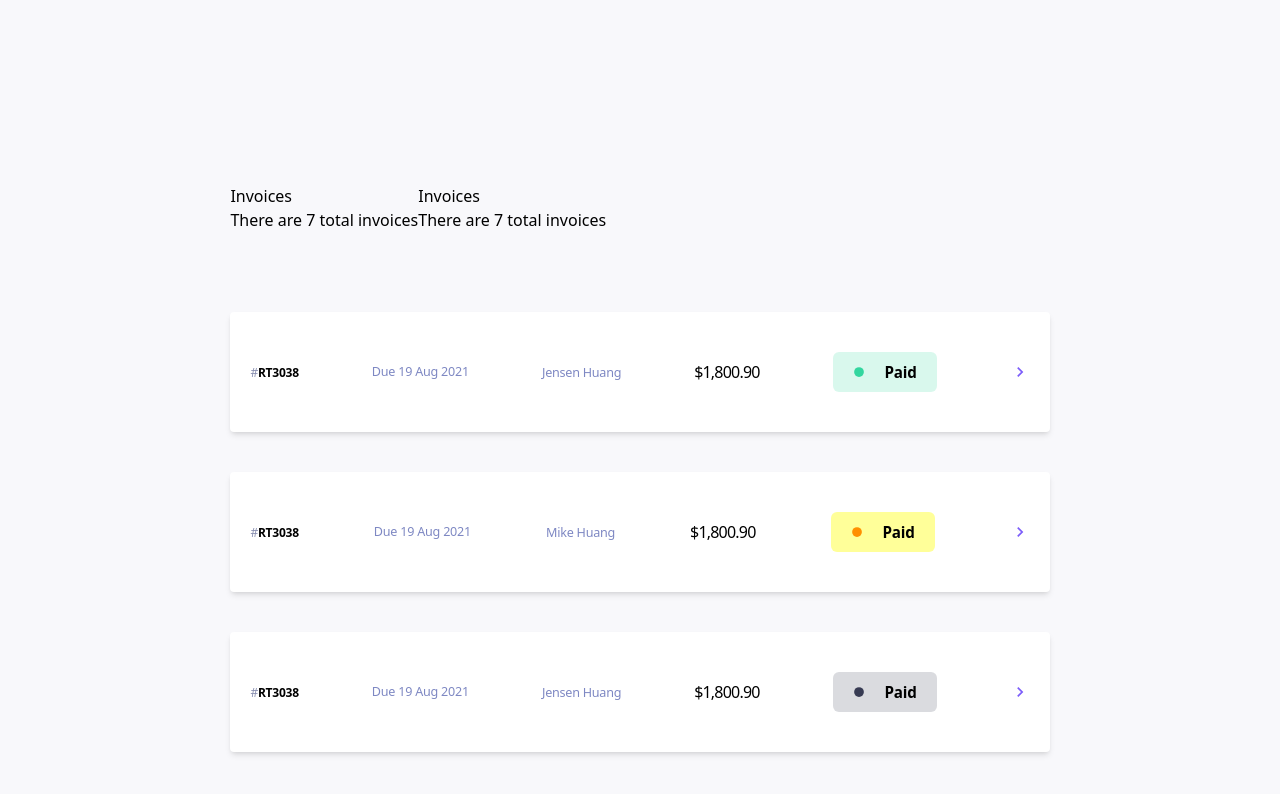
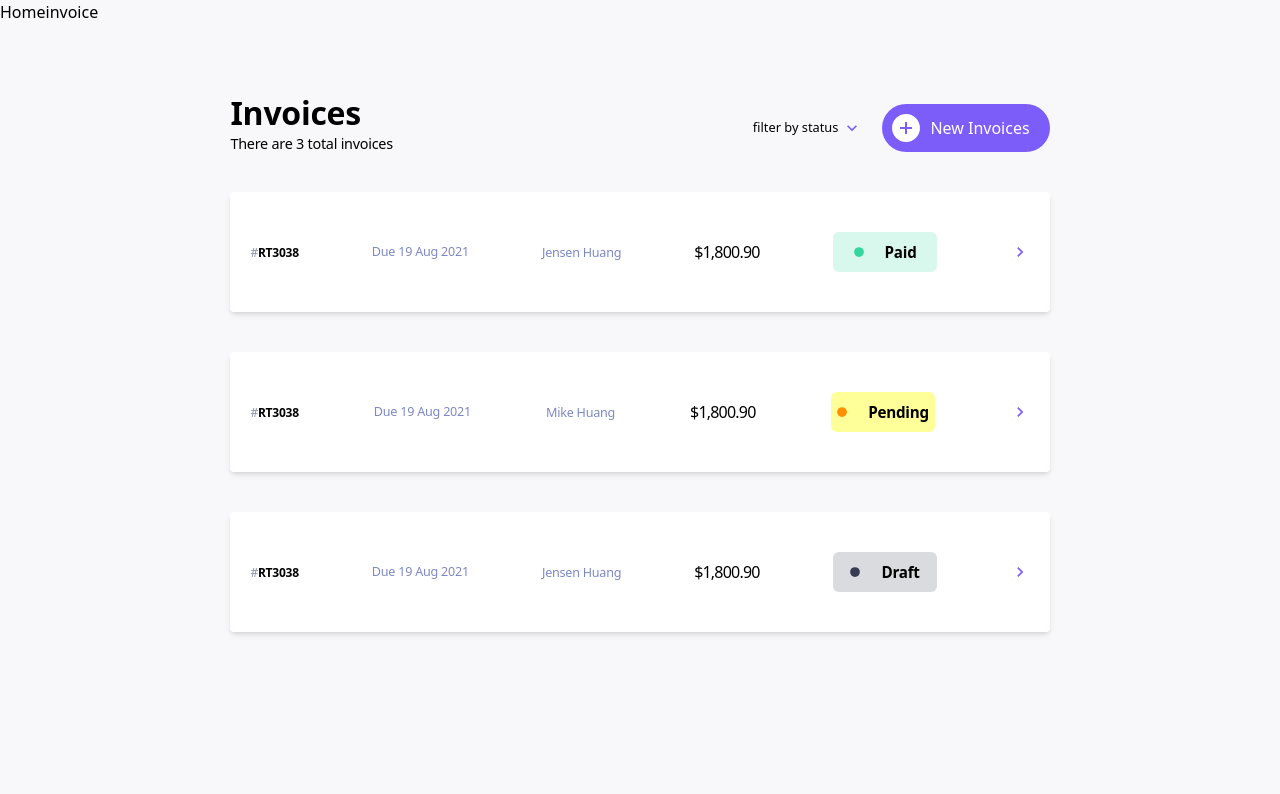
Before and after one commit to nikhea/invoice-next, a Next.js app: page /invoice in a window 1280 px wide. Shown: the top 794 px of the page. Built offline with nearby package versions, Linux system fonts and the light colour scheme.

Commit message:
worked on invoice index page

```diff
--- a/package.json
+++ b/package.json
@@ -12,9 +12,12 @@
     "mongoose": "^6.8.2",
     "next": "latest",
     "next-auth": "^4.18.7",
+    "rc-dropdown": "^4.0.1",
+    "rc-menu": "^9.8.1",
     "react": "18.2.0",
     "react-dom": "18.2.0",
-    "react-icons": "^4.7.1"
+    "react-icons": "^4.7.1",
+    "react-responsive": "^9.0.2"
   },
   "devDependencies": {
     "@types/bcryptjs": "^2.4.2",
--- a/pages/_app.tsx
+++ b/pages/_app.tsx
@@ -1,8 +1,20 @@
-import '../styles/globals.css'
-import type { AppProps } from 'next/app'
-
+import "../styles/globals.css";
+import type { AppProps } from "next/app";
+import Link from "next/link";
 function MyApp({ Component, pageProps }: AppProps) {
-  return <Component {...pageProps} />
+  const Layout = Component.Layout || EmptyLayout;
+  return (
+    <>
+      <nav>
+        <Link href="/">Home</Link>
+        <Link href="/invoice">invoice</Link>
+      </nav>
+      {/* <Layout> */}
+        <Component {...pageProps} />
+      {/* </Layout> */}
+    </>
+  );
 }
 
-export default MyApp
+const EmptyLayout = ({ children }: any) => <>{children}</>;
+export default MyApp;
--- a/pages/index.tsx
+++ b/pages/index.tsx
@@ -1,10 +1,9 @@
 import type { NextPage } from "next";
 import Head from "next/head";
 import Image from "next/image";
-import dbConnect from "../lib/database/dbConnect";
-import Invoice from "../models/invoiceSchema";
-const Home = ({ invoice }: any) => {
-  console.log(invoice, "invoice");
+// import dbConnect from "../lib/database/dbConnect";
+// import Invoice from "../models/invoiceSchema";
+const Home = () => {
   return (
     <div className="flex flex-col items-center justify-center min-h-screen py-2">
       <Head>
@@ -17,15 +16,15 @@ const Home = ({ invoice }: any) => {
 };
 
 export default Home;
-export async function getServerSideProps() {
-  await dbConnect();
-  /* find all the data in our database */
-  const result = await Invoice.find({});
-  const invoice = result.map((doc) => {
-    const invoice = doc.toObject();
-    invoice._id = invoice._id.toString();
-    return invoice;
-  });
+// export async function getServerSideProps() {
+//   await dbConnect();
+//   /* find all the data in our database */
+//   const result = await Invoice.find({});
+//   const invoice = result.map((doc) => {
+//     const invoice = doc.toObject();
+//     invoice._id = invoice._id.toString();
+//     return invoice;
+//   });
 
-  return { props: { invoice } };
-}
+//   return { props: { invoice } };
+// }
--- /dev/null
+++ b/pages/invoice/[id]/index.tsx
@@ -0,0 +1,9 @@
+import React from 'react'
+
+const invoiceSingle = () => {
+  return (
+    <div>invoiceSingle</div>
+  )
+}
+
+export default invoiceSingle
--- a/pages/invoice/components/InvoiceListItem.tsx
+++ b/pages/invoice/components/InvoiceListItem.tsx
@@ -1,10 +1,10 @@
 import { FC } from "react";
-import { InvoiceProps } from "../../../types";
+// import { InvoiceProps } from "../../../types";
 import { BsDot } from "react-icons/bs";
 import Link from "next/link";
 import { MdOutlineKeyboardArrowRight } from "react-icons/md";
 const style = {
-  Bgcontainer: `shadow-md bg-white bg-white w-[80%] m-auto rounded my-10 `,
+  Bgcontainer: `shadow-md bg-white bg-white  md:w-[80%] m-auto rounded my-10 `,
   invoiceContainer: `grid grid-cols-7 justify-between lg:flex justify-between flex-col md:flex-row items-center [&>*]:py-3  md:py-8 px-5 capitalize text-[1rem] font-light`,
   id: `col-span-2 order-1 text-[#888eb0] flex items-center  text-[.75rem] leading-[.9375rem] tracking-[-.25px]`,
   idNumber: `text-black uppercase font-[700]`,
@@ -13,11 +13,15 @@ const style = {
   price: `order-4 col-start-1 col-end-4 text-black uppercase font-[500] text-[1rem] leading-[2rem] tracking-[-.8px]`,
   status: `order-5 col-start-6 col-end-8 font-[700] text-[.95rem] leading-[.9375rem] tracking-[-.25px] h-[2.5rem] min-w-[6.5rem] rounded-[6px] flex items-center justify-center p-0 m-0 `,
   dot: `text-[52px] -ml-5`,
-  arrow: `order-last text-[20px] text-[#7c5dfa] hidden md:flex`,
+  arrow: `order-last text-[20px] text-[#7c5dfa] hidden lg:flex`,
 };
 // invoiceContainer: `flex justify-between flex-col md:flex-row md:items-center py-8 px-5 capitalize text-[1rem] font-light`,
+interface InvoiceProps {
+  id: string;
+  status: string;
+  clientName: string;
+}
 const InvoiceListItem: FC<InvoiceProps> = ({ id, status, clientName }) => {
-  console.log(id);
   const statusStyle = {
     backgroundColor:
       status === "paid"
@@ -47,13 +51,13 @@ const InvoiceListItem: FC<InvoiceProps> = ({ id, status, clientName }) => {
           </p>
           <p className={style.date}>due 19 aug 2021</p>
           <h3 className={style.name}>{clientName}</h3>
-          {/* <div className="flex justify-between items-center"> */}
+          {/* <div className="flex items-center justify-between"> */}
           <p className={style.price}> $1,800.90</p>
           {/* @ts-ignore */}
           <p className={style.status} style={statusStyle}>
             {/* @ts-ignore */}
             <BsDot className={style.dot} style={iconStyle} />
-            paid
+            {status}
           </p>
           {/* </div> */}
           <p className="order-last">
--- /dev/null
+++ b/pages/invoice/components/invoiceListHeader.tsx
@@ -0,0 +1,124 @@
+import { FC, useState, useEffect } from "react";
+import Link from "next/link";
+import Dropdown from "rc-dropdown";
+import Menu, { Item as MenuItem, Divider } from "rc-menu";
+import { AiFillPlusCircle } from "react-icons/ai";
+import { useMediaQuery } from "react-responsive";
+import {
+  MdOutlineKeyboardArrowUp,
+  MdOutlineKeyboardArrowDown,
+} from "react-icons/md";
+const style = {
+  innerContainer: `md:w-[80%] m-auto flex justify-between items-center`,
+  title: `font-[700] text-[1.3rem] md:text-[2rem] capitalize leading-[.9375rem] tracking-[-.25px] mb-4`,
+  subTitle: `text-[888EB0] text-[.9rem] leading-[.9375rem] tracking-[-.25px]`,
+  create: `hidden  text-white bg-[#7c5dfa] rounded-full capitalize py-2 pr-5 md:flex justify-betwee items-center [&>*]:mx-2 `,
+  createIcon: `text-[2rem]`,
+  arrow: ` text-[20px] text-[#7c5dfa] md:flex cursor-pointer md:ml-1 md:mr-5`,
+  filterTitle: `text-[.7rem] md:text-[.8rem] item-end `,
+};
+interface invoiceHeaderProps {
+  invoiceData: any;
+  filterStatus: any;
+  setInvoiceDataState: any;
+}
+const invoiceListHeader: FC<invoiceHeaderProps> = ({
+  invoiceData,
+  filterStatus,
+  setInvoiceDataState,
+}) => {
+  const [drop, setDrop] = useState(false);
+  const isBigScreen = useMediaQuery({ query: "(min-width: 1224px)" });
+  const isSmallScreen = useMediaQuery({ query: "(min-width: 600px)" });
+  function onSelect({ key }: any) {
+    // console.log(`${key} selected`);
+    if (key === "0") {
+      // filterStatus("paid");
+      // setInvoiceDataState(invoiceData);
+    } else if (key === "1") {
+      filterStatus("paid");
+    } else if (key === "2") {
+      filterStatus("pending");
+    } else if (key === "3") {
+      filterStatus("draft");
+    } else if (!key) {
+      console.log(`selected`);
+      setInvoiceDataState(invoiceData);
+    } else {
+      setInvoiceDataState(invoiceData);
+    }
+  }
+
+  function onVisibleChange(visible: any) {
+    // console.log(visible);
+    setDrop((prevDrop) => !prevDrop);
+  }
+
+  const menu = (
+    <Menu
+      onSelect={onSelect}
+      className="min-w-[200px] mx-auto  flex flex-col capitalize"
+    >
+      <MenuItem key="0" className="w-full flex items-center justify-cente ">
+        <p className="mx-3 text-[1rem] mt-4">
+          <input type="checkbox" /> all
+        </p>
+      </MenuItem>
+      <MenuItem key="1" className="w-full flex items-center justify-cente ">
+        <p className="mx-3 text-[1rem] mt-4">
+          <input type="checkbox" /> paid
+        </p>
+      </MenuItem>
+      {/* <Divider /> */}
+      <MenuItem key="2" className="w-full flex items-center justify-cente">
+        <p className="mx-3 text-[1rem] mt-4">
+          {" "}
+          <input type="checkbox" /> pending
+        </p>
+      </MenuItem>
+      <MenuItem key="3" className="w-full flex items-center justify-cente">
+        <p className="mx-3 text-[1rem] mt-4">
+          {" "}
+          <input type="checkbox" /> draft
+        </p>
+      </MenuItem>
+    </Menu>
+  );
+  return (
+    <div className={style.innerContainer}>
+      <div>
+        <h1 className={style.title}> Invoices</h1>
+        <p className={style.subTitle}>
+          There are {invoiceData.length} total invoices
+          {/* {isBigScreen ? (
+            <> There are {invoiceData.length} total invoices</>
+          ) : (
+            <> {invoiceData.length} Invoices</>
+          )} */}
+          {/* {isSmallScreen && <> {invoiceData.length} Invoices</> } */}
+        </p>
+      </div>
+      <div className="flex justify-between items-center ">
+        <p className={style.filterTitle}>filter by status</p>
+        <Dropdown
+          trigger={["click"]}
+          overlay={menu}
+          animation="slide-up"
+          onVisibleChange={onVisibleChange}
+          // onSelect={onSelect}
+        >
+          {drop ? (
+            <MdOutlineKeyboardArrowUp className={style.arrow} />
+          ) : (
+            <MdOutlineKeyboardArrowDown className={style.arrow} />
+          )}
+        </Dropdown>
+        <button className={style.create}>
+          <AiFillPlusCircle className={style.createIcon} /> new invoices
+        </button>
+      </div>
+    </div>
+  );
+};
+
+export default invoiceListHeader;
--- a/pages/invoice/index.tsx
+++ b/pages/invoice/index.tsx
@@ -1,56 +1,44 @@
-import { FC } from "react";
-import Link from "next/link";
+import { FC, useState } from "react";
+
+import "rc-dropdown/assets/index.css";
 import { InvoiceProps } from "../../types";
 import InvoiceListItem from "./components/InvoiceListItem";
 import { InvoiceData } from "../../data/invoiceData";
+import InvoiceListHeader from "./components/invoiceListHeader";
+import Link from "next/link";
+
 const style = {
-  container: `w-[80%] m-auto my-20`,
-  innerContainer: `w-[80%] m-auto my-20 flex justidy`,
+  container: `w-[90%] md:w-[80%] m-auto my-20`,
 };
 const Invoice: FC<InvoiceProps> = (invoice) => {
-  const invoiceData = InvoiceData.map((invoice) => (
-    // <Link href=""  key={invoice.id}>
+  const [invoiceDataState, setInvoiceDataState] = useState(InvoiceData);
+  const filterStatus = (status: string) => {
+    const result = InvoiceData.filter((curData) => {
+      return curData.status === status;
+    });
+    if (!status) {
+      setInvoiceDataState(InvoiceData);
+    } else {
+      setInvoiceDataState(result);
+    }
+    // console.log(status);
+  };
+  const invoiceData = invoiceDataState.map((invoice) => (
     <div key={invoice.id}>
       <InvoiceListItem
         id={invoice.id}
-        createdAt={""}
-        paymentDue={""}
-        description={""}
-        paymentTerms={0}
         clientName={invoice.clientName}
-        clientEmail={""}
         status={invoice.status}
-        senderAddress={{
-          street: "",
-          city: "",
-          postCode: "",
-          country: "",
-        }}
-        clientAddress={{
-          street: "",
-          city: "",
-          postCode: "",
-          country: "",
-        }}
-        items={[]}
-        total={0}
       />
     </div>
-    // </Link>
   ));
   return (
     <div className={style.container}>
-      <div className={style.innerContainer}>
-        <div>
-          <h1> Invoices</h1>
-          <p>There are 7 total invoices</p>
-        </div>
-        <div>
-          <h1> Invoices</h1>
-          <p>There are 7 total invoices</p>
-        </div>
-
-      </div>
+      <InvoiceListHeader
+        invoiceData={invoiceData}
+        filterStatus={filterStatus}
+        setInvoiceDataState={setInvoiceDataState}
+      />
       {invoiceData}
     </div>
   );
--- /dev/null
+++ b/pages/invoice/layout/index.tsx
@@ -0,0 +1,9 @@
+import React from 'react'
+
+const layout = () => {
+  return (
+    <div>layout</div>
+  )
+}
+
+export default layout
--- a/styles/globals.css
+++ b/styles/globals.css
@@ -9,9 +9,9 @@
 
 body {
   background-color: #f8f8fb;
-  padding-bottom: 6rem;
-  padding-top: 6.5rem;
-  min-height: 100vh;
+  /* padding-bottom: 6rem;
+  padding-top: 6.5rem; */
+  /* min-height: 100vh; */
 
 }
 
```
Also changed, not shown: 1 other file (tests, documents, lock files or other folders).
